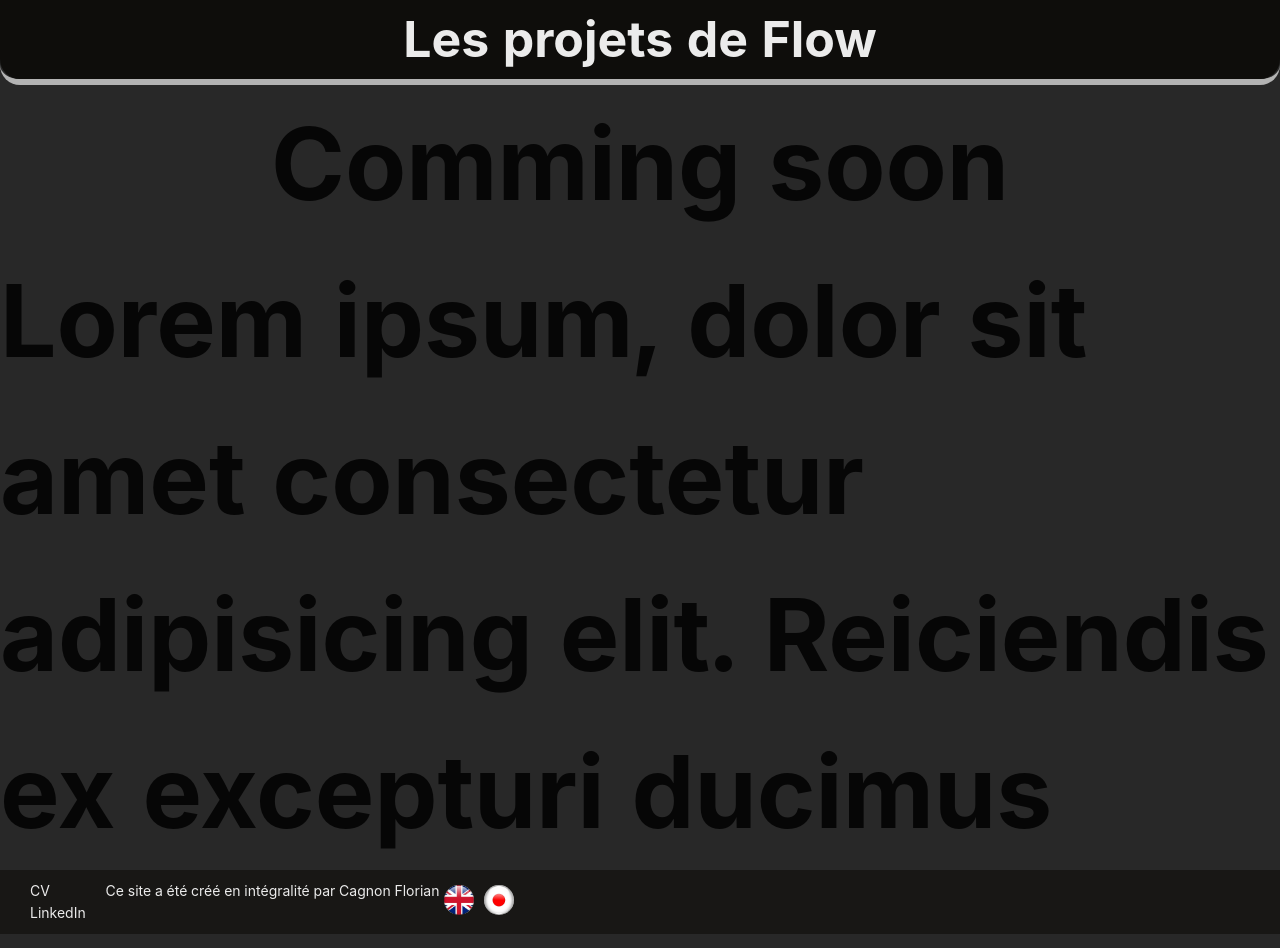
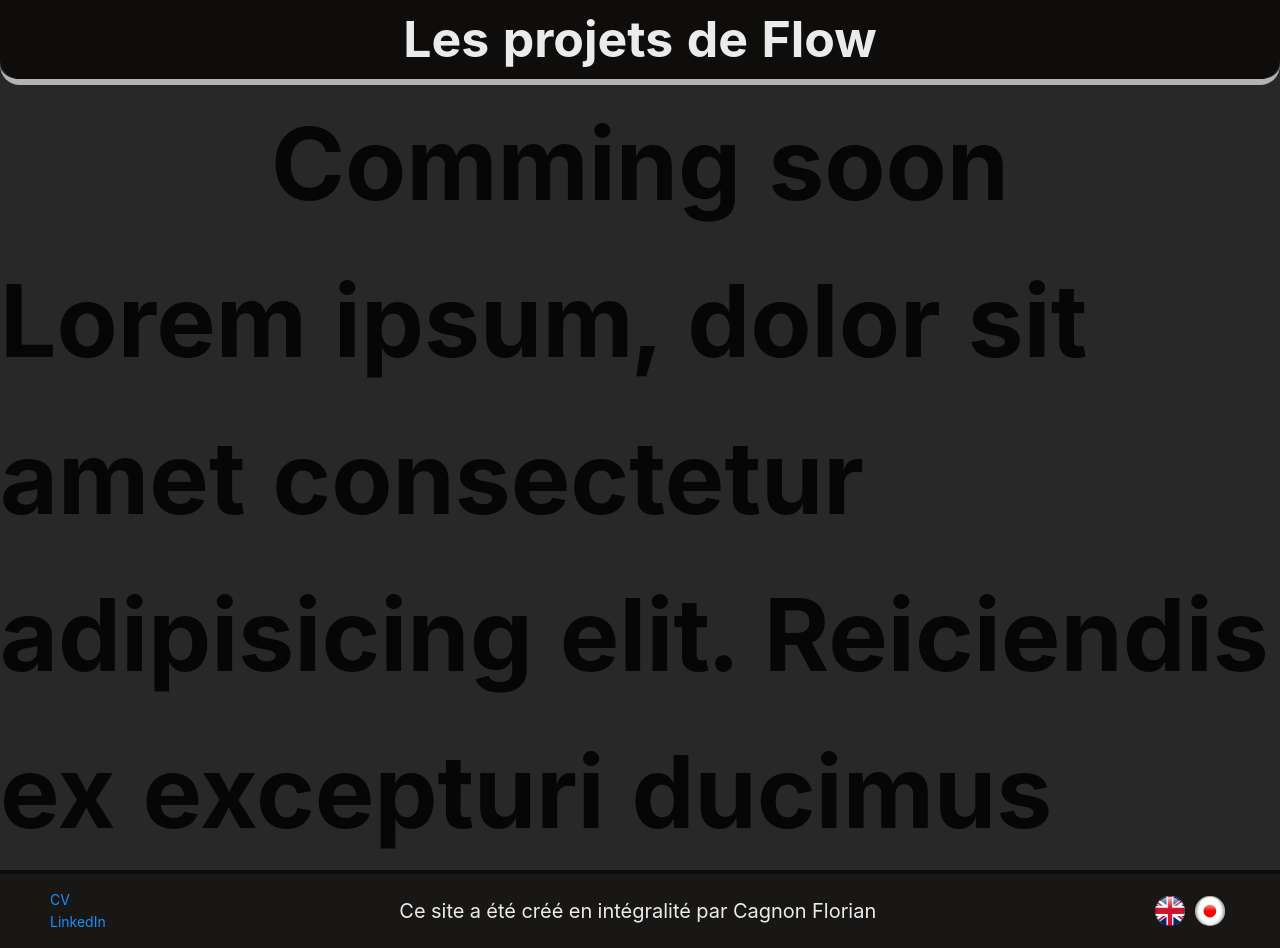
Before and after one commit to Florian59c/Site-Flow, a React (Create React App) app: page /projets in a window 1280 px wide. Built offline with nearby package versions, Linux system fonts and the light colour scheme.

Commit message:
finalisation du footer

```diff
--- a/src/App.css
+++ b/src/App.css
@@ -60,6 +60,12 @@ p {
   font-weight: bold;
 }
 
+/* Styles du texte du bouton communs aux 2 modes lorsque l'on survole */
+.bouton:hover p {
+  font-weight: normal;
+  font-size: 1.9rem;
+}
+
 /* Styles communs au bouton pour les 2 modes */
 .bouton {
   width: 15rem;
@@ -99,12 +105,6 @@ p {
   border: 0.4rem solid rgb(228, 228, 231);
   box-shadow: 0 0.4rem 1rem 0 rgb(255, 255, 255, 0.3);
   background: linear-gradient(rgb(199, 199, 199), rgb(90, 90, 90));
-}
-
-/* Styles du texte du bouton communs aux 2 modes lorsque l'on survole */
-.bouton:hover p {
-  font-weight: normal;
-  font-size: 1.9rem;
 }
 
 
@@ -155,10 +155,16 @@ p {
 /* Styles du Footer */
 
 .footer {
-  padding: 1rem;
+  padding: 1rem 2rem;
   background-color: rgb(24, 23, 21);
   color: rgb(235, 235, 235);
+  border-top: 0.4rem solid rgb(14, 13, 11);
 }
+
+/* .footer a {
+  text-decoration: none;
+  color: rgb(235, 235, 235);
+} */
 
 .footer img {
   width: 3rem;
@@ -168,7 +174,11 @@ p {
 }
 
 @media screen and (min-width: 576px) {
+  /* padding un peu plus grand sur les ecrans au dessus du tel */
   .footer {
-  padding: 1rem 3rem;
+  padding: 1.5rem 5rem;
+  }
+  .footer .copyright {
+    font-size: 2rem;
   }
 }
--- a/src/components/Footer.js
+++ b/src/components/Footer.js
@@ -1,29 +1,39 @@
 import React from 'react';
+// import { useHistory } from "react-router-dom";
 import { Col, Row } from 'antd';
 import AN from '../img/Drapeau-Anglais.png';
 import JP from '../img/Drapeau-Japonais.png';
+import CV from '../fichiers/CV - Cagnon Florian.pdf';
 
 const Footer = () => {
+
+    // const history = useHistory();
+    // const redirection = () =>{
+    //   let url = "https://www.google.fr/";
+    //   history.push(url);
+    // }
+
     return (
         <div className='footer'>
 
-            <Row>
+            <Row justify='space-between' align="middle">
                 <Col>
                     <Row>
                         <Col span={24}>
-                            <p>CV</p>
+                            <a href={CV} target="_blank"><p>CV</p></a>
                         </Col>
                         <Col span={24}>
-                            <p>LinkedIn</p>
+                            <a href="https://www.linkedin.com/in/florian-cagnon-dev-web-fullstack/" target="_blank"><p>LinkedIn</p></a>
+                            {/* <p onClick={redirection}>LinkedIn</p> */}
                         </Col>
                     </Row>
                 </Col>
                 <Col>
-                    <p>Ce site a été créé en intégralité par Cagnon Florian</p>
+                    <p className='copyright'>Ce site a été créé en intégralité par Cagnon Florian</p>
                 </Col>
                 <Col>
-                    <img src={AN} alt="drapeau anglais pour changer la langue en anglais" />
-                    <img src={JP} alt="drapeau japonais pour changer la langue en japonais" />
+                    <a href="https://translate.google.fr/?hl=fr&sl=fr&tl=en&text=Vous%20pensiez%20que%20%C3%A7a%20changerait%20la%20langue%20%3F!%20Dommage...&op=translate" target="_blank"><img src={AN} alt="drapeau anglais pour changer la langue en anglais" /></a>
+                    <a href="https://translate.google.fr/?hl=fr&sl=fr&tl=ja&text=Vous%20pensiez%20que%20%C3%A7a%20changerait%20la%20langue%20%3F!%20Dommage...&op=translate" target="_blank"><img src={JP} alt="drapeau japonais pour changer la langue en japonais" /></a>
                 </Col>
             </Row>
         </div>
```
Also changed, not shown: 1 other file (tests, documents, lock files or other folders).
